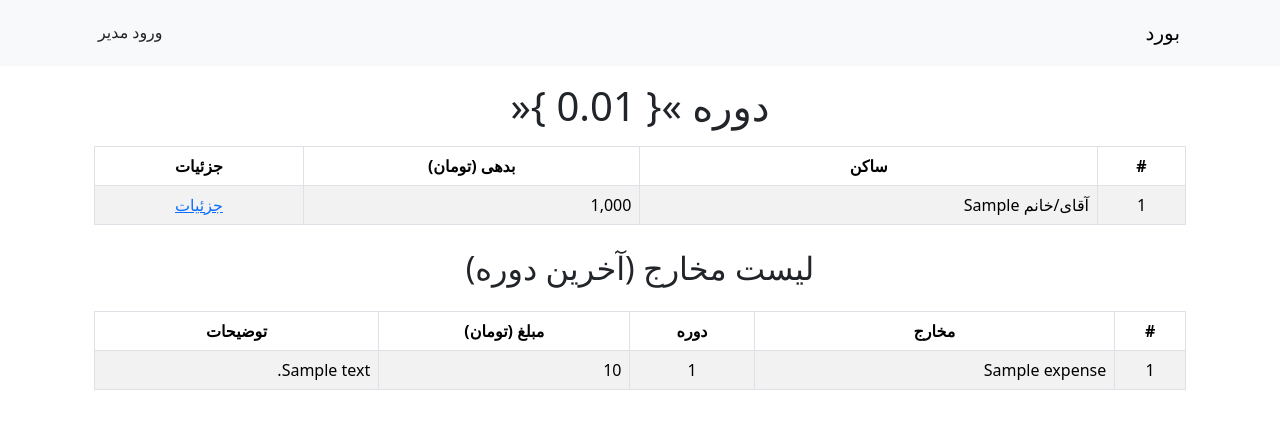
After one commit to Aquarii/xpns, a Flask app: page /print in a window 1280 px wide. The commit adds this page. Shown: the top 429 px of the page. Run offline with Flask 3, Linux system fonts and the light colour scheme; tables that the repository leaves empty hold one stand-in row (values such as "Sample post").

Commit message:
print view (exclusive) added.

```diff
--- a/app/routes.py
+++ b/app/routes.py
@@ -6,7 +6,7 @@ import json
 from datetime import datetime, date
 
 from flask_login import login_user, current_user, login_required, logout_user
-from flask import flash, redirect, render_template, request, url_for
+from flask import flash, redirect, render_template, request, url_for, current_app
 import sqlalchemy as sa
 from app import app, db, utils
 from app.forms import (
@@ -541,7 +541,7 @@ def edit_unit():
     # populate dropdown
     units = db.session.scalars(sa.select(Unit)).all()
     form.unit_id.choices = [
-        (u.unit_id, f"واحد {u.unit_number} - {u.resident}") for u in units
+        (u.unit_id, f"واحد {u.unit_number} - {u.resident or u.owner or '-'}") for u in units
     ]
 
     # read preselected id from querystring
@@ -559,13 +559,14 @@ def edit_unit():
                 form.number_of_people.data = unit.number_of_people
                 form.description.data = unit.description
 
-        return render_template("edit_unit.html", title="ویرایش واحد", form=form)
+        # return render_template("edit_unit.html", title="ویرایش واحد", form=form)
 
     # handle POST (update)
     if form.validate_on_submit():
         unit = db.session.get(Unit, form.unit_id.data)
         if not unit:
             flash("واحد یافت نشد!", "error")
+            # abort(404)
             return redirect(url_for("edit_unit"))
 
         unit.resident = form.resident.data
@@ -578,6 +579,10 @@ def edit_unit():
         flash(f"واحد {unit.unit_number} با موفقیت به‌روزرسانی شد.", "success")
         # redirect back to list, or stay here:
         return redirect(url_for("view_units"))
+    # for catching form errors
+    elif request.method == "POST":
+        current_app.logger.warning(f"EditUnit form errors: {form.errors}")
+        flash(f"errors: {form.errors}")
 
     return render_template("edit_unit.html", title="ویرایش واحد", form=form)
 
@@ -606,3 +611,48 @@ def preferences():
         return redirect(url_for('preferences'))
 
     return render_template("preferences.html", title="تنظیمات مدیر", form=form)
+
+@app.route("/print")
+def print_index():
+    # ---- copy the relevant parts from your index() ----
+    # building (if you show it)
+    building = db.session.scalar(sa.select(Building).limit(1))
+
+    # residents & balances listing used on index
+    # (use your existing select; below is a typical example)
+    select_residents_balances = sa.select(
+        Unit.unit_id,
+        Unit.unit_number,
+        Unit.resident,
+        Unit.balance,
+        Unit.owner,
+    ).order_by(Unit.unit_number)
+    residents_balances = db.session.execute(select_residents_balances).all()
+
+    # latest period & latest-period expenses
+    period_max = db.session.scalar(sa.select(sa.func.max(Expense.period)))
+    select_expenses_latest = (
+        sa.select(Expense)
+        .where(Expense.period == period_max)
+        .order_by(Expense.expense_id.desc())
+    )
+    expenses_latest = db.session.scalars(select_expenses_latest).all()
+
+    # admin preference: include latest expenses in print
+    prefs = db.session.scalar(sa.select(Preferences))
+    include_latest = prefs.include_latest_expenses_in_print if prefs else False
+
+    # auto print flag (?auto=1)
+    auto = request.args.get("auto") == "1"
+
+    return render_template(
+        "print_index.html",
+        title="چاپ گزارش",
+        building=building,
+        residents_balances=residents_balances,
+        period_max=period_max,
+        expenses_list=expenses_latest,
+        include_latest_expenses_in_print=include_latest,
+        ceil=ceil,
+        auto_print=auto,
+    )
--- a/app/templates/base.html
+++ b/app/templates/base.html
@@ -1,4 +1,5 @@
-<html lang="en" dir="rtl" lang="fa-IR" >
+<html lang="en" dir="rtl" lang="fa-IR">
+
 <head>
   <meta charset="UTF-8">
   <meta name="viewport" content="width=device-width, initial-scale=1.0">
@@ -8,22 +9,29 @@
   <title>Expense Sharing App</title>
   {% endif %}
   <link rel="shortcut icon" href="{{ url_for('static', filename='favicon.ico') }}">
-  <link href="https://cdn.jsdelivr.net/npm/bootstrap@5.3.3/dist/css/bootstrap.min.css" rel="stylesheet" integrity="sha384-QWTKZyjpPEjISv5WaRU9OFeRpok6YctnYmDr5pNlyT2bRjXh0JMhjY6hW+ALEwIH" crossorigin="anonymous">
-  <script src="https://cdn.jsdelivr.net/npm/bootstrap@5.3.3/dist/js/bootstrap.bundle.min.js" integrity="sha384-YvpcrYf0tY3lHB60NNkmXc5s9fDVZLESaAA55NDzOxhy9GkcIdslK1eN7N6jIeHz" crossorigin="anonymous"></script>
+  <link href="https://cdn.jsdelivr.net/npm/bootstrap@5.3.3/dist/css/bootstrap.min.css" rel="stylesheet"
+    integrity="sha384-QWTKZyjpPEjISv5WaRU9OFeRpok6YctnYmDr5pNlyT2bRjXh0JMhjY6hW+ALEwIH" crossorigin="anonymous">
+  <script src="https://cdn.jsdelivr.net/npm/bootstrap@5.3.3/dist/js/bootstrap.bundle.min.js"
+    integrity="sha384-YvpcrYf0tY3lHB60NNkmXc5s9fDVZLESaAA55NDzOxhy9GkcIdslK1eN7N6jIeHz"
+    crossorigin="anonymous"></script>
   <style>
     /* Screen helpers */
     .no-print {}
 
     /* Print rules */
     @media print {
+
       /* Hide everything by default */
       body * {
         visibility: hidden !important;
       }
+
       /* Show printable area */
-    .printable, .printable * {
+      .printable,
+      .printable * {
         visibility: visible !important;
       }
+
       /* Position printable area at top-left for clean print */
       /*.printable {
       position: absolute;
@@ -35,35 +43,48 @@
       .no-print {
         display: none !important;
       }
+
       /* Optional: remove link underlines/colors on print */
-    a, a:visited {
+      a,
+      a:visited {
         color: #000 !important;
         text-decoration: none !important;
       }
+
       /* Optional: compact tables for paper */
       table {
         page-break-inside: avoid;
       }
     }
+
     @page {
       size: A5;
     }
   </style>
 </head>
+
 <body>
   <nav class="navbar navbar-expand-lg bg-body-tertiary" data-bs-theme="light">
     <div class="container">
-          <a class="mx-2 navbar-brand nav-link btn btn-link" style="padding: 0.5em; font-family: vazir, Iranian Sans;" href="{{ url_for('index') }}">بورد</a>
+      <a class="mx-2 navbar-brand nav-link btn btn-link" style="padding: 0.5em; font-family: vazir, Iranian Sans;"
+        href="{{ url_for('index') }}">بورد</a>
       {% if current_user.is_anonymous %}
-          <a class="mx-2 nav-link btn btn-link" href="{{ url_for('login') }}" style="padding: 0.5em; font-family: vazir, Iranian Sans;">ورود مدیر</a>
+      <a class="mx-2 nav-link btn btn-link" href="{{ url_for('login') }}"
+        style="padding: 0.5em; font-family: vazir, Iranian Sans;">ورود مدیر</a>
       {% else %}
-          <a class="mx-2 nav-link btn btn-link" href="{{ url_for('add_expense') }}" style="color: darkred; padding: 0.5em; font-family: vazir, Iranian Sans;">خرج جدید</a>
-          <a class="mx-2 nav-link btn btn-link" href="{{ url_for('add_transaction') }}" style="color: rgb(6, 133, 133); padding: 0.5em; font-family: vazir, Iranian Sans;">واریزی جدید</a>
+      <a class="mx-2 nav-link btn btn-link" href="{{ url_for('add_expense') }}"
+        style="color: darkred; padding: 0.5em; font-family: vazir, Iranian Sans;">خرج جدید</a>
+      <a class="mx-2 nav-link btn btn-link" href="{{ url_for('add_transaction') }}"
+        style="color: rgb(6, 133, 133); padding: 0.5em; font-family: vazir, Iranian Sans;">واریزی جدید</a>
       {% if request.endpoint == 'index' %}
-          <a href="#" class="mx-2 nav-link btn btn-link" onclick="window.print(); return false;" style="color: rgb(137, 117, 250); padding: 0.5em; font-family: vazir, Iranian Sans;">چاپ گزارش🖨</a>
+      <a href="{{ url_for('print_index', auto='1') }}" class="mx-2 nav-link btn btn-link"
+        onclick="window.print(); return false;"
+        style="color: rgb(137, 117, 250); padding: 0.5em; font-family: vazir, Iranian Sans;">چاپ گزارش🖨</a>
       {% endif %}
-          <a class="mx-2 nav-link btn btn-link" href="{{ url_for('logout') }}" style="padding: 0.5em; font-family: vazir, Iranian Sans;">خروج ({{ current_user.username }})</a>
-          <button class="navbar-toggler" type="button" data-bs-toggle="collapse" data-bs-target="#navbarSupportedContent" aria-controls="navbarSupportedContent" aria-expanded="false" aria-label="Toggle navigation">
+      <a class="mx-2 nav-link btn btn-link" href="{{ url_for('logout') }}"
+        style="padding: 0.5em; font-family: vazir, Iranian Sans;">خروج ({{ current_user.username }})</a>
+      <button class="navbar-toggler" type="button" data-bs-toggle="collapse" data-bs-target="#navbarSupportedContent"
+        aria-controls="navbarSupportedContent" aria-expanded="false" aria-label="Toggle navigation">
         <span class="navbar-toggler-icon"></span>
       </button>
       <div class="collapse navbar-collapse" id="navbarSupportedContent">
@@ -92,7 +113,7 @@
       </div>
     </div>
   </nav>
-    {% with messages = get_flashed_messages()  %}
+  {% with messages = get_flashed_messages() %}
   {% if messages %}
   <ul>
     {% for message in messages %}
@@ -104,4 +125,5 @@
 
   <div class="container">{% block content %}{% endblock %}</div>
 </body>
+
 </html>
--- /dev/null
+++ b/app/templates/print_index.html
@@ -0,0 +1,69 @@
+{% extends "base.html" %}
+{% block content %}
+
+<div class="container printable">
+  <!-- Residents / balances table (same as on index) -->
+  <div>
+    <h1 class="m-3" style="text-align:center;">دوره »{ {{ '{:.2f}'.format(period_max/100) }} }« </h1>
+    <table class="table table-striped table-bordered">
+      <thead>
+        <tr>
+          <th style="text-align:center;">#</th>
+          <th style="text-align:center;">ساکن</th>
+          <th style="text-align:center;">بدهی (تومان)</th>
+          <th style="text-align:center;">جزئیات</th>
+        </tr>
+      </thead>
+      <tbody>
+      {% for row in residents_balances %}
+        <tr>
+          <td style="text-align:center;">{{ loop.index }}</td>
+          <td>{{ 'آقای/خانم {}'.format(row[2] or row[4]) }}</td>
+          <td style="direction:ltr; text-align:right;">{{ '{:,}'.format(ceil(row[3]/1000)*1000) }}</td>
+          <td style="text-align:center;">
+            <a href="{{ url_for('view_details', unit_id=row[0]) }}">جزئیات</a>
+          </td>
+        </tr>
+      {% endfor %}
+      </tbody>
+    </table>
+  </div>
+
+  {% if include_latest_expenses_in_print %}
+  <div class="mt-4">
+    <h2 class="my-4" style="text-align:center;">لیست مخارج (آخرین دوره)</h2>
+    <table class="table table-striped table-bordered">
+      <thead>
+        <tr>
+          <th style="text-align:center;">#</th>
+          <th style="text-align:center;">مخارج</th>
+          <th style="text-align:center;">دوره</th>
+          <th style="text-align:center;">مبلغ (تومان)</th>
+          <th style="text-align:center;">توضیحات</th>
+        </tr>
+      </thead>
+      <tbody>
+        {% for e in expenses_list %}
+        <tr>
+          <td style="text-align:center;">{{ e.expense_id }}</td>
+          <td>{{ e.name }}</td>
+          <td style="text-align:center;">{{ e.period }}</td>
+          <td style="direction:ltr; text-align:right;">{{ '{:,}'.format(e.amount) }}</td>
+          <td>{{ e.description or '-' }}</td>
+        </tr>
+        {% endfor %}
+      </tbody>
+    </table>
+  </div>
+  {% endif %}
+</div>
+
+{% if auto_print %}
+<script>
+  window.addEventListener('load', function () {
+    window.print();
+  });
+</script>
+{% endif %}
+
+{% endblock %}
--- a/pyproject.toml
+++ b/pyproject.toml
@@ -1,7 +1,7 @@
 [project]
 name = "xpns"
 version = "0.3.1"
-description = "Add your description here"
+description = "an app to Share Expenses of Apartment Buildings"
 readme = "README.md"
 requires-python = ">=3.13"
 dependencies = [
```
Also changed, not shown: 1 other file. Lines whose indentation alone changed are shown as unchanged.
